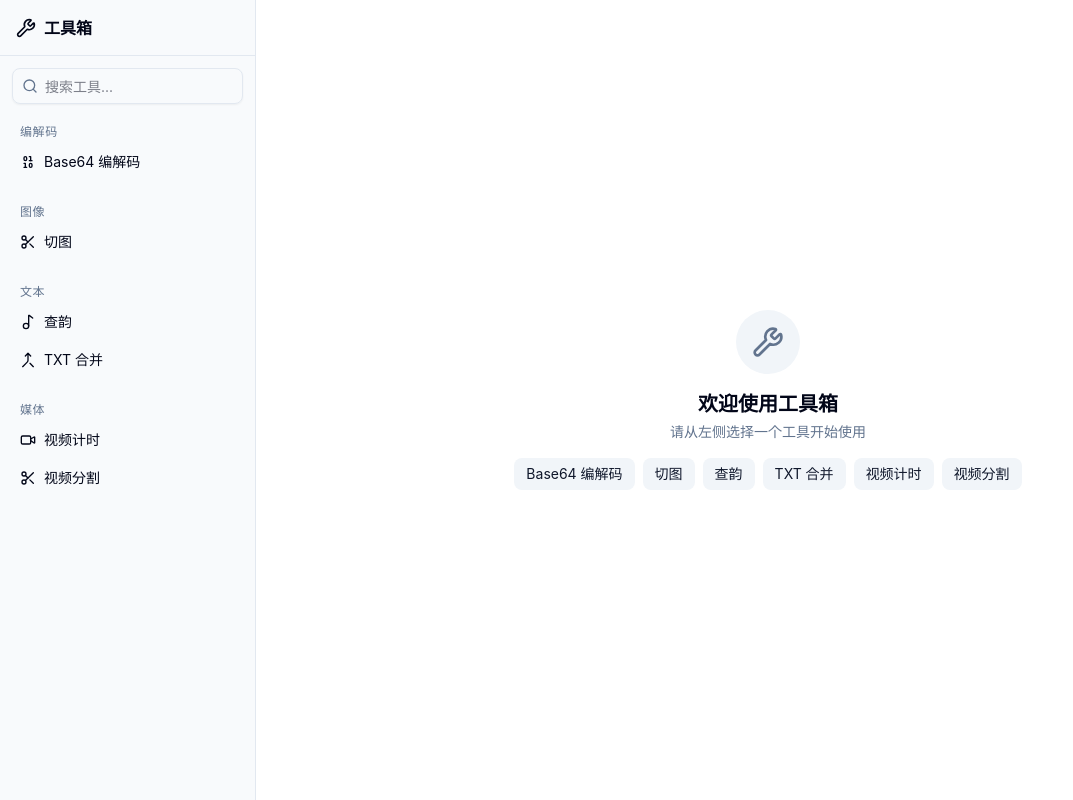
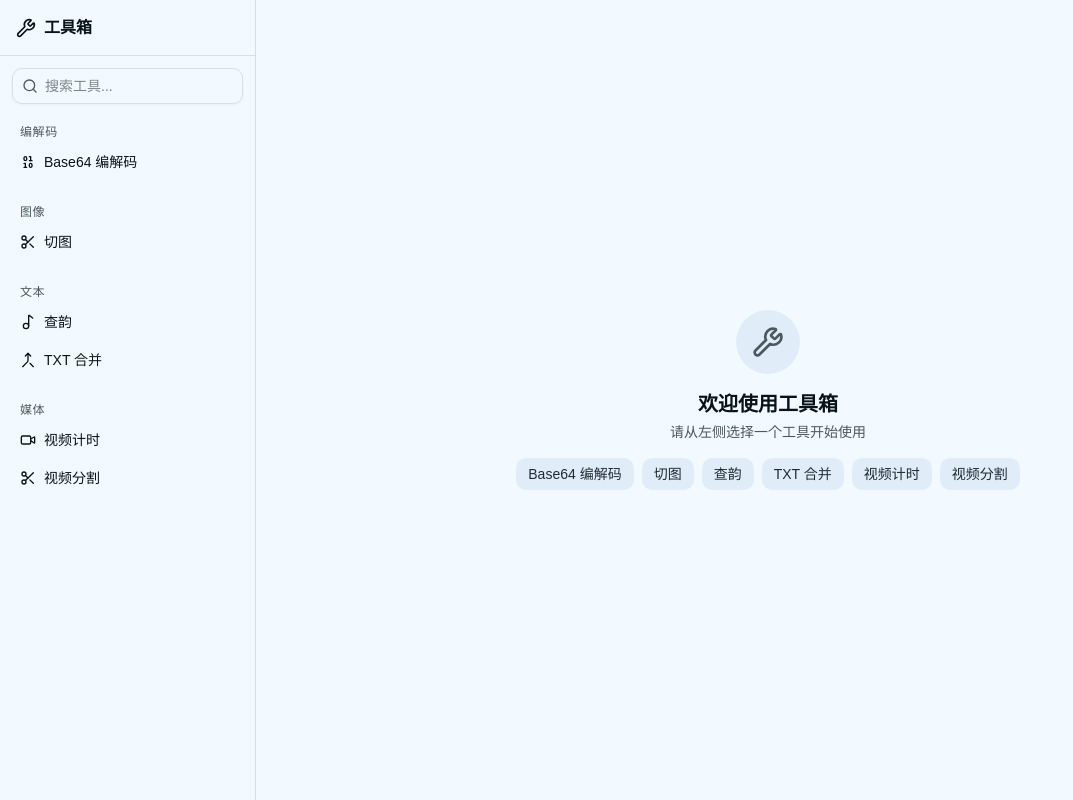
Before and after one commit to niaodan2b/toolbox, a React (Vite) app: page / in a window 1280 px wide. Shown: the whole page, without its empty margins (0-1073 px from the left). Built offline with nearby package versions, Linux system fonts and the light colour scheme.

Commit message:
更换主题

```diff
--- a/src/styles/index.css
+++ b/src/styles/index.css
@@ -4,62 +4,114 @@
 @custom-variant dark (&:is(.dark *));
 
 :root {
-  --radius: 0.625rem;
-  --background: oklch(1 0 0);
-  --foreground: oklch(0.129 0.042 264.695);
-  --card: oklch(1 0 0);
-  --card-foreground: oklch(0.129 0.042 264.695);
-  --popover: oklch(1 0 0);
-  --popover-foreground: oklch(0.129 0.042 264.695);
-  --primary: oklch(0.208 0.042 265.755);
-  --primary-foreground: oklch(0.984 0.003 247.858);
-  --secondary: oklch(0.968 0.007 247.896);
-  --secondary-foreground: oklch(0.208 0.042 265.755);
-  --muted: oklch(0.968 0.007 247.896);
-  --muted-foreground: oklch(0.554 0.046 257.417);
-  --accent: oklch(0.968 0.007 247.896);
-  --accent-foreground: oklch(0.208 0.042 265.755);
-  --destructive: oklch(0.577 0.245 27.325);
-  --border: oklch(0.929 0.013 255.508);
-  --input: oklch(0.929 0.013 255.508);
-  --ring: oklch(0.704 0.04 256.788);
-  --sidebar: oklch(0.984 0.003 247.858);
-  --sidebar-foreground: oklch(0.129 0.042 264.695);
-  --sidebar-primary: oklch(0.208 0.042 265.755);
-  --sidebar-primary-foreground: oklch(0.984 0.003 247.858);
-  --sidebar-accent: oklch(0.968 0.007 247.896);
-  --sidebar-accent-foreground: oklch(0.208 0.042 265.755);
-  --sidebar-border: oklch(0.929 0.013 255.508);
-  --sidebar-ring: oklch(0.704 0.04 256.788);
+  --radius: 0.75rem;
+  --background: oklch(0.9813 0.0100 238.5069);
+  --foreground: oklch(0.1807 0.0207 239.8394);
+  --card: oklch(1.0000 0 0);
+  --card-foreground: oklch(0.1807 0.0207 239.8394);
+  --popover: oklch(1.0000 0 0);
+  --popover-foreground: oklch(0.1807 0.0207 239.8394);
+  --primary: oklch(0.6236 0.1833 147.4139);
+  --primary-foreground: oklch(0.9813 0.0100 238.5069);
+  --secondary: oklch(0.9396 0.0204 243.4220);
+  --secondary-foreground: oklch(0.2791 0.0203 242.6079);
+  --muted: oklch(0.9396 0.0204 243.4220);
+  --muted-foreground: oklch(0.4501 0.0191 239.4931);
+  --accent: oklch(0.6999 0.1796 150.1066);
+  --accent-foreground: oklch(0.9813 0.0100 238.5069);
+  --destructive: oklch(0.6207 0.2306 24.9164);
+  --border: oklch(0.8999 0.0196 240.7516);
+  --input: oklch(0.8999 0.0196 240.7516);
+  --ring: oklch(0.6236 0.1833 147.4139);
+  --sidebar: oklch(0.9813 0.0100 238.5069);
+  --sidebar-foreground: oklch(0.1807 0.0207 239.8394);
+  --sidebar-primary: oklch(0.6236 0.1833 147.4139);
+  --sidebar-primary-foreground: oklch(0.9813 0.0100 238.5069);
+  --sidebar-accent: oklch(0.6999 0.1796 150.1066);
+  --sidebar-accent-foreground: oklch(0.9813 0.0100 238.5069);
+  --sidebar-border: oklch(0.8999 0.0196 240.7516);
+  --sidebar-ring: oklch(0.6236 0.1833 147.4139);
+  --destructive-foreground: oklch(0.9813 0.0100 238.5069);
+  --chart-1: oklch(0.6236 0.1833 147.4139);
+  --chart-2: oklch(0.6004 0.1694 249.8812);
+  --chart-3: oklch(0.6818 0.1924 45.7782);
+  --chart-4: oklch(0.6396 0.2105 300.0543);
+  --chart-5: oklch(0.6491 0.2201 19.8586);
+  --font-sans: Space Grotesk, ui-sans-serif, sans-serif, system-ui;
+  --font-serif: PT Serif, ui-serif, serif;
+  --font-mono: Space Mono, ui-monospace, monospace;
+  --shadow-color: oklch(0 0 0);
+  --shadow-opacity: 0.1;
+  --shadow-blur: 3px;
+  --shadow-spread: 0px;
+  --shadow-offset-x: 0;
+  --shadow-offset-y: 1px;
+  --letter-spacing: 0em;
+  --spacing: 0.25rem;
+  --shadow-2xs: 0 1px 3px 0px hsl(0 0% 0% / 0.05);
+  --shadow-xs: 0 1px 3px 0px hsl(0 0% 0% / 0.05);
+  --shadow-sm: 0 1px 3px 0px hsl(0 0% 0% / 0.10), 0 1px 2px -1px hsl(0 0% 0% / 0.10);
+  --shadow: 0 1px 3px 0px hsl(0 0% 0% / 0.10), 0 1px 2px -1px hsl(0 0% 0% / 0.10);
+  --shadow-md: 0 1px 3px 0px hsl(0 0% 0% / 0.10), 0 2px 4px -1px hsl(0 0% 0% / 0.10);
+  --shadow-lg: 0 1px 3px 0px hsl(0 0% 0% / 0.10), 0 4px 6px -1px hsl(0 0% 0% / 0.10);
+  --shadow-xl: 0 1px 3px 0px hsl(0 0% 0% / 0.10), 0 8px 10px -1px hsl(0 0% 0% / 0.10);
+  --shadow-2xl: 0 1px 3px 0px hsl(0 0% 0% / 0.25);
+  --tracking-normal: 0em;
 }
 
 .dark {
-  --background: oklch(0.129 0.042 264.695);
-  --foreground: oklch(0.984 0.003 247.858);
-  --card: oklch(0.208 0.042 265.755);
-  --card-foreground: oklch(0.984 0.003 247.858);
-  --popover: oklch(0.208 0.042 265.755);
-  --popover-foreground: oklch(0.984 0.003 247.858);
-  --primary: oklch(0.929 0.013 255.508);
-  --primary-foreground: oklch(0.208 0.042 265.755);
-  --secondary: oklch(0.279 0.041 260.031);
-  --secondary-foreground: oklch(0.984 0.003 247.858);
-  --muted: oklch(0.279 0.041 260.031);
-  --muted-foreground: oklch(0.704 0.04 256.788);
-  --accent: oklch(0.279 0.041 260.031);
-  --accent-foreground: oklch(0.984 0.003 247.858);
-  --destructive: oklch(0.704 0.191 22.216);
-  --border: oklch(1 0 0 / 10%);
-  --input: oklch(1 0 0 / 15%);
-  --ring: oklch(0.551 0.027 264.364);
-  --sidebar: oklch(0.208 0.042 265.755);
-  --sidebar-foreground: oklch(0.984 0.003 247.858);
-  --sidebar-primary: oklch(0.488 0.243 264.376);
-  --sidebar-primary-foreground: oklch(0.984 0.003 247.858);
-  --sidebar-accent: oklch(0.279 0.041 260.031);
-  --sidebar-accent-foreground: oklch(0.984 0.003 247.858);
-  --sidebar-border: oklch(1 0 0 / 10%);
-  --sidebar-ring: oklch(0.551 0.027 264.364);
+  --background: oklch(0.1289 0.0199 238.9108);
+  --foreground: oklch(0.9513 0.0101 238.5127);
+  --card: oklch(0.1807 0.0207 239.8394);
+  --card-foreground: oklch(0.9513 0.0101 238.5127);
+  --popover: oklch(0.1807 0.0207 239.8394);
+  --popover-foreground: oklch(0.9513 0.0101 238.5127);
+  --primary: oklch(0.7007 0.1804 148.9872);
+  --primary-foreground: oklch(0.1004 0.0209 233.5083);
+  --secondary: oklch(0.2414 0.0196 239.1401);
+  --secondary-foreground: oklch(0.9513 0.0101 238.5127);
+  --muted: oklch(0.2414 0.0196 239.1401);
+  --muted-foreground: oklch(0.6499 0.0194 240.1577);
+  --accent: oklch(0.7211 0.1805 150.0521);
+  --accent-foreground: oklch(0.1004 0.0209 233.5083);
+  --destructive: oklch(0.6207 0.2306 24.9164);
+  --border: oklch(0.2791 0.0203 242.6079);
+  --input: oklch(0.2791 0.0203 242.6079);
+  --ring: oklch(0.7007 0.1804 148.9872);
+  --sidebar: oklch(0.2050 0 0);
+  --sidebar-foreground: oklch(0.9850 0 0);
+  --sidebar-primary: oklch(0.4880 0.2430 264.3760);
+  --sidebar-primary-foreground: oklch(0.9850 0 0);
+  --sidebar-accent: oklch(0.2690 0 0);
+  --sidebar-accent-foreground: oklch(0.9850 0 0);
+  --sidebar-border: oklch(0.2750 0 0);
+  --sidebar-ring: oklch(0.4390 0 0);
+  --destructive-foreground: oklch(0.9813 0.0100 238.5069);
+  --chart-1: oklch(0.7007 0.1804 148.9872);
+  --chart-2: oklch(0.6798 0.1703 250.1921);
+  --chart-3: oklch(0.7309 0.1840 51.3191);
+  --chart-4: oklch(0.6928 0.1956 302.0666);
+  --chart-5: oklch(0.6899 0.2008 18.6316);
+  --radius: 0.625rem;
+  --font-sans: Space Grotesk, ui-sans-serif, sans-serif, system-ui;
+  --font-serif: PT Serif, ui-serif, serif;
+  --font-mono: Space Mono, ui-monospace, monospace;
+  --shadow-color: oklch(0 0 0);
+  --shadow-opacity: 0.1;
+  --shadow-blur: 3px;
+  --shadow-spread: 0px;
+  --shadow-offset-x: 0;
+  --shadow-offset-y: 1px;
+  --letter-spacing: 0em;
+  --spacing: 0.25rem;
+  --shadow-2xs: 0 1px 3px 0px hsl(0 0% 0% / 0.05);
+  --shadow-xs: 0 1px 3px 0px hsl(0 0% 0% / 0.05);
+  --shadow-sm: 0 1px 3px 0px hsl(0 0% 0% / 0.10), 0 1px 2px -1px hsl(0 0% 0% / 0.10);
+  --shadow: 0 1px 3px 0px hsl(0 0% 0% / 0.10), 0 1px 2px -1px hsl(0 0% 0% / 0.10);
+  --shadow-md: 0 1px 3px 0px hsl(0 0% 0% / 0.10), 0 2px 4px -1px hsl(0 0% 0% / 0.10);
+  --shadow-lg: 0 1px 3px 0px hsl(0 0% 0% / 0.10), 0 4px 6px -1px hsl(0 0% 0% / 0.10);
+  --shadow-xl: 0 1px 3px 0px hsl(0 0% 0% / 0.10), 0 8px 10px -1px hsl(0 0% 0% / 0.10);
+  --shadow-2xl: 0 1px 3px 0px hsl(0 0% 0% / 0.25);
 }
 
 @theme inline {
@@ -94,6 +146,41 @@
   --color-sidebar-accent-foreground: var(--sidebar-accent-foreground);
   --color-sidebar-border: var(--sidebar-border);
   --color-sidebar-ring: var(--sidebar-ring);
+  --font-sans: Space Grotesk, ui-sans-serif, sans-serif, system-ui;
+  --font-mono: Space Mono, ui-monospace, monospace;
+  --font-serif: PT Serif, ui-serif, serif;
+  --radius: 0.625rem;
+  --tracking-tighter: calc(var(--tracking-normal) - 0.05em);
+  --tracking-tight: calc(var(--tracking-normal) - 0.025em);
+  --tracking-wide: calc(var(--tracking-normal) + 0.025em);
+  --tracking-wider: calc(var(--tracking-normal) + 0.05em);
+  --tracking-widest: calc(var(--tracking-normal) + 0.1em);
+  --tracking-normal: var(--tracking-normal);
+  --shadow-2xl: var(--shadow-2xl);
+  --shadow-xl: var(--shadow-xl);
+  --shadow-lg: var(--shadow-lg);
+  --shadow-md: var(--shadow-md);
+  --shadow: var(--shadow);
+  --shadow-sm: var(--shadow-sm);
+  --shadow-xs: var(--shadow-xs);
+  --shadow-2xs: var(--shadow-2xs);
+  --spacing: var(--spacing);
+  --letter-spacing: var(--letter-spacing);
+  --shadow-offset-y: var(--shadow-offset-y);
+  --shadow-offset-x: var(--shadow-offset-x);
+  --shadow-spread: var(--shadow-spread);
+  --shadow-blur: var(--shadow-blur);
+  --shadow-opacity: var(--shadow-opacity);
+  --color-shadow-color: var(--shadow-color);
+  --color-chart-5: var(--chart-5);
+  --color-chart-4: var(--chart-4);
+  --color-chart-3: var(--chart-3);
+  --color-chart-2: var(--chart-2);
+  --color-chart-1: var(--chart-1);
+  --color-destructive-foreground: var(--destructive-foreground);
+  --radius-2xl: calc(var(--radius) * 1.8);
+  --radius-3xl: calc(var(--radius) * 2.2);
+  --radius-4xl: calc(var(--radius) * 2.6);
 }
 
 @layer base {
@@ -107,5 +194,6 @@
   }
   body {
     @apply bg-background text-foreground antialiased;
+    letter-spacing: var(--tracking-normal);
   }
 }
```
